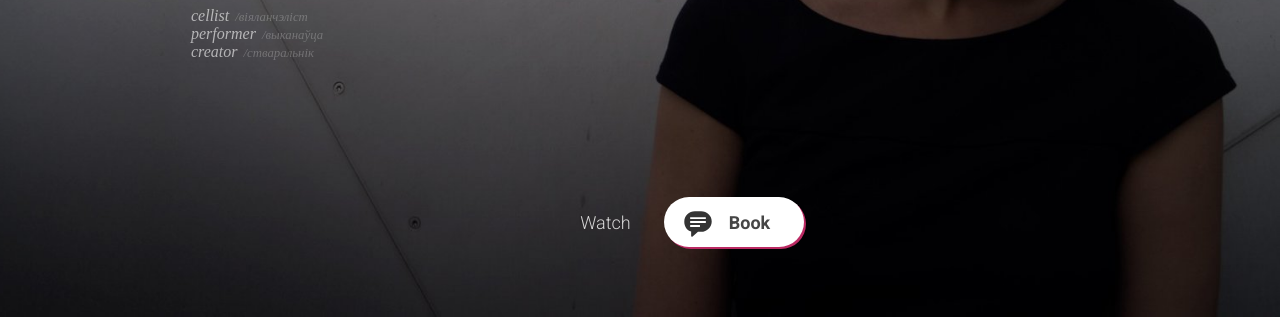
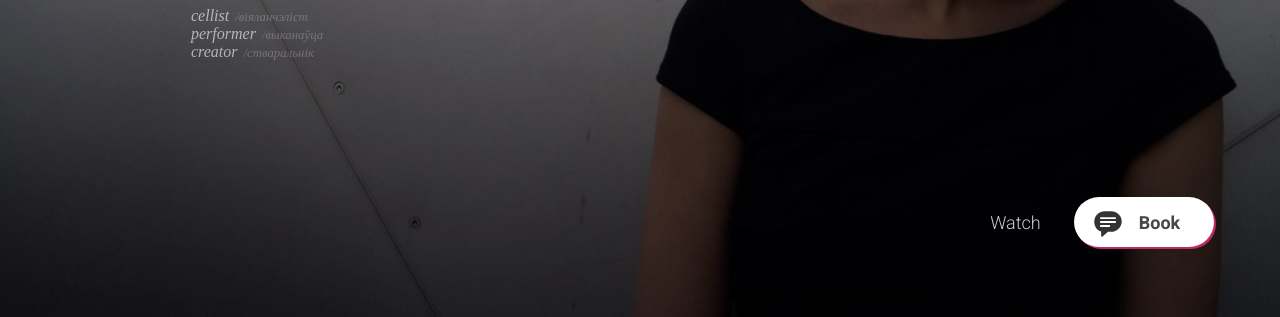
Before and after one commit to fernap3/mashazabara.com, a website built with webpack: page index.html in a window 1280 px wide. Shown: the part 483-800 px from the top of the page. Built offline with nearby package versions, Linux system fonts and the light colour scheme.

Commit message:
Position buttons to the right

```diff
--- a/main.css
+++ b/main.css
@@ -317,7 +317,7 @@ a {
 .home-buttons {
 	position: absolute;
 	top: calc(100vh - 120px);
-	left: calc(50% - 120px);
+	right: 110px;
 	height: 50px;
 	width: 240px;
 	white-space: nowrap;
```
